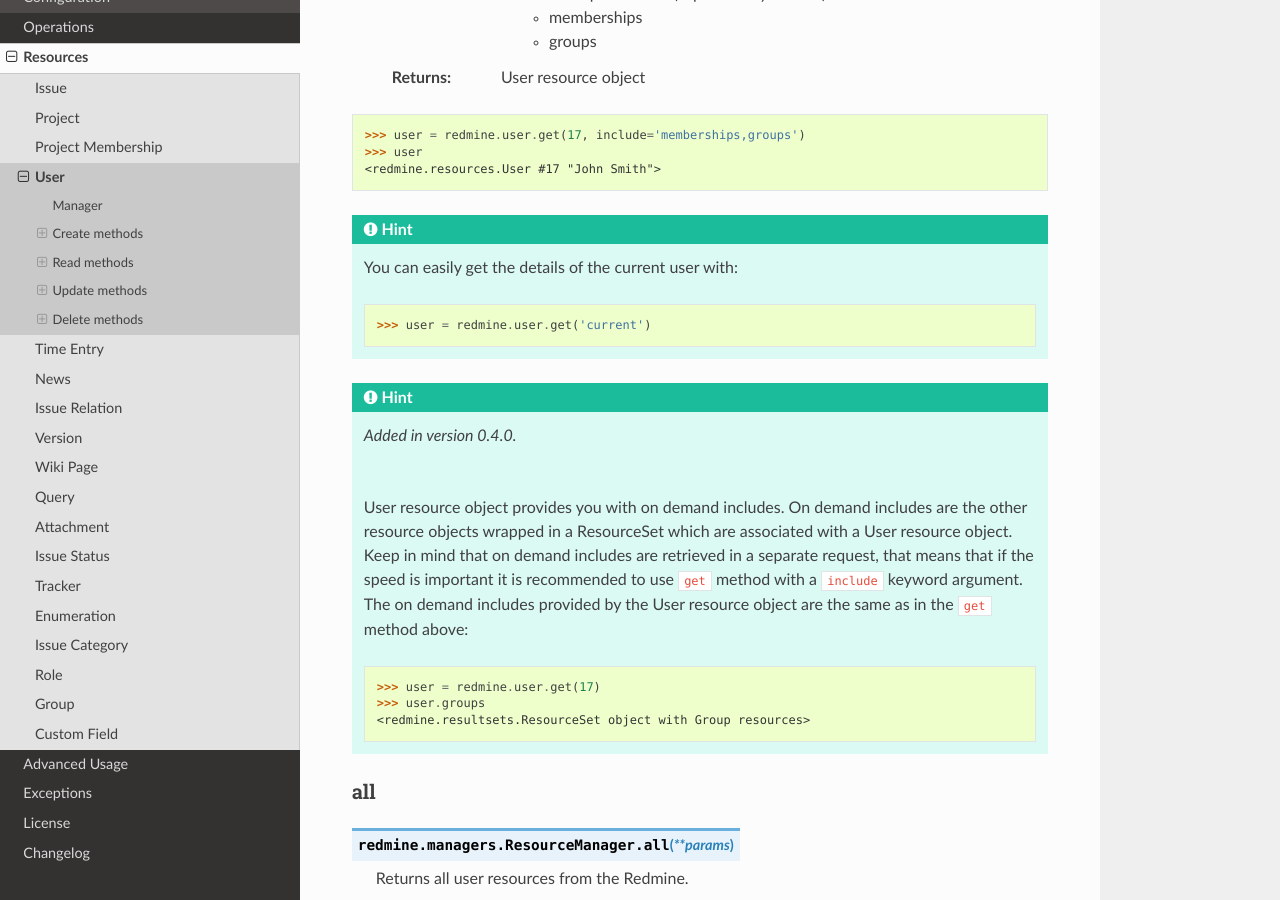
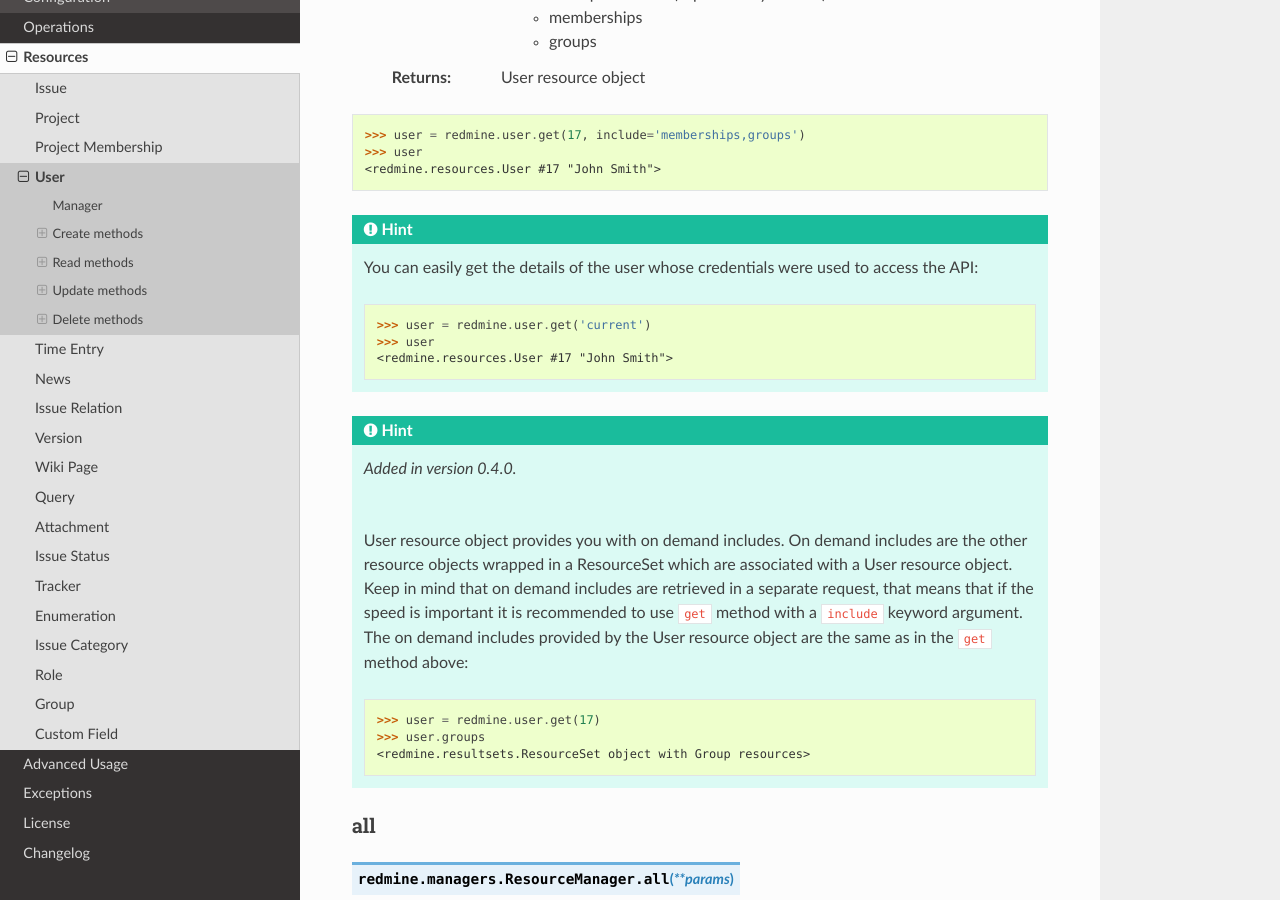
Before and after one commit to maxtepkeev/python-redmine, a Sphinx documentation site: the page built from docs/resources/user.rst, in a window 1280 px wide and 900 px high, scrolled down 1504 px. Built offline with Sphinx 7.4.7 and the Read the Docs theme 2.0.0, drawn with Linux system fonts in a browser that asks for light colours.

Commit message:
issue #24

```diff
--- a/docs/resources/user.rst
+++ b/docs/resources/user.rst
@@ -92,11 +92,13 @@
 
 .. hint::
 
-    You can easily get the details of the current user with:
+    You can easily get the details of the user whose credentials were used to access the API:
 
     .. code-block:: python
 
         >>> user = redmine.user.get('current')
+        >>> user
+        <redmine.resources.User #17 "John Smith">
 
 .. hint::
 
```
